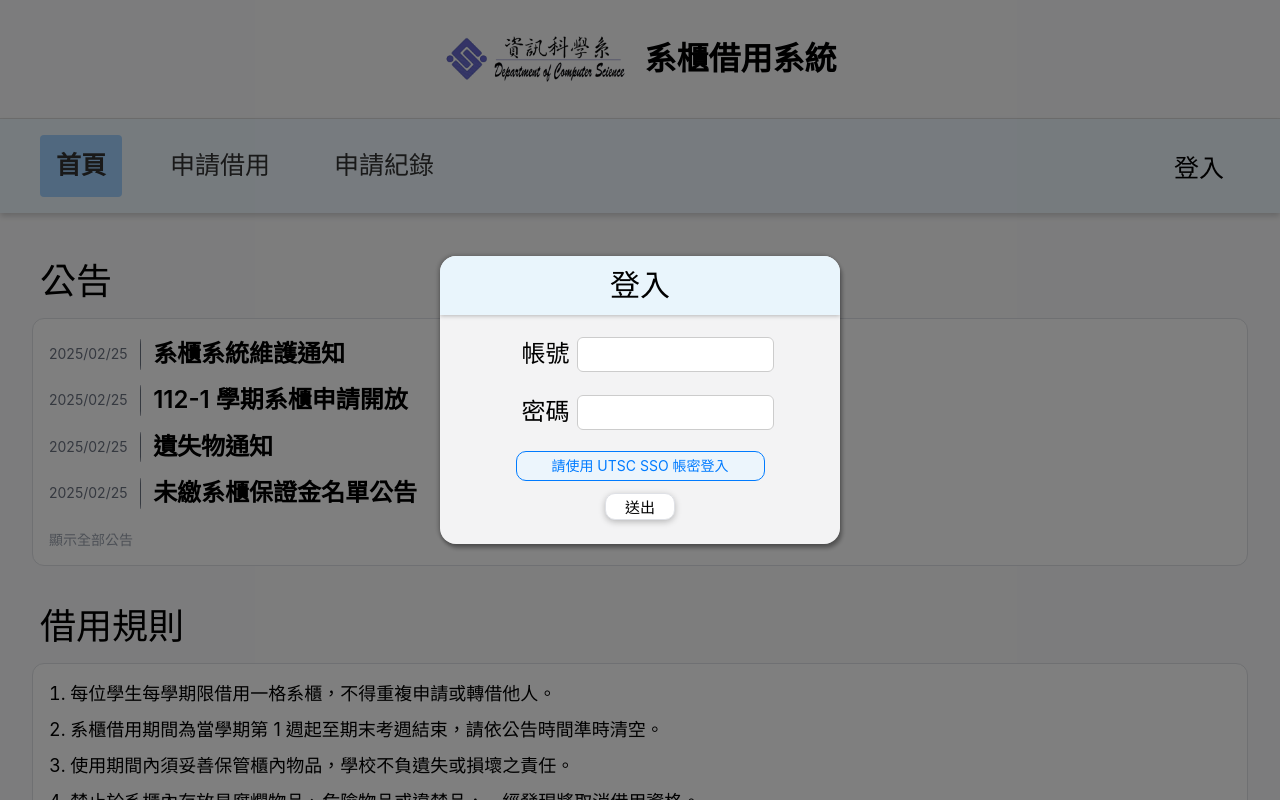
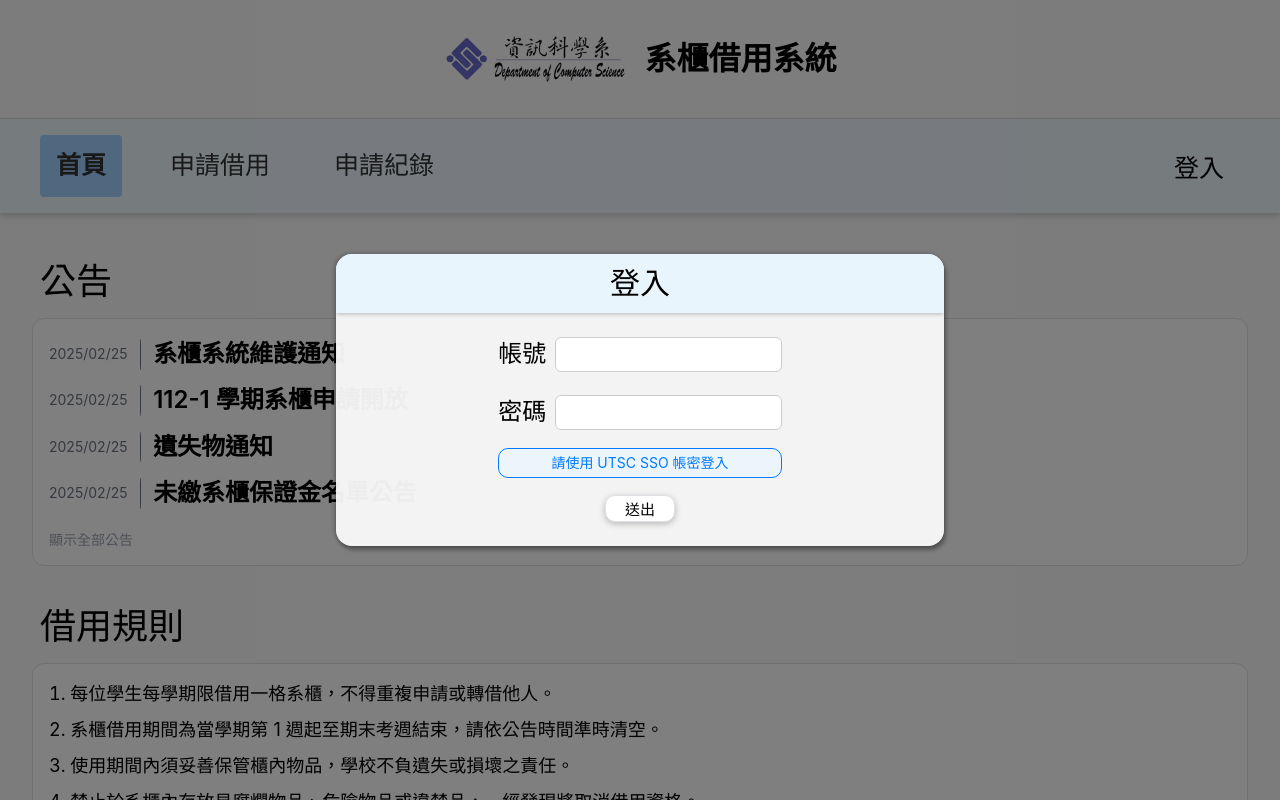
Before and after one commit to UTCS-G505/Locker-borrow-system-Frontend, a Vue app: page / in a window 1280 px wide. Both pictures are taken after a click on the element "申請借用". Shown: the top 800 px of the page. Built offline with nearby package versions, Linux system fonts and the light colour scheme.

Commit message:
把元件改成套用 PopupModal 的寫法

```diff
--- a/src/components/popups/Popup_SignIn.vue
+++ b/src/components/popups/Popup_SignIn.vue
@@ -1,5 +1,6 @@
 <script setup>
 import { defineEmits } from 'vue';
+import PopupModal from './PopupModal.vue';
 
 const emit = defineEmits(['close']);
 
@@ -9,103 +10,61 @@ function close() {
 </script>
 
 <template>
-  <Teleport to="body">
-    <div class="modal-backdrop" @click.self="close">
-      <div class="modal-content">
+  <PopupModal @close="close">
 
-        <div class="modal-header">
-          <slot name="登入"></slot>
-        </div>
+    <template #header>
+      <slot name="登入"></slot>
+    </template>
 
-        <div class="content">
+    <template #content>
+      <div class="signin-layout">
+        <div class="input-group">
           <slot name="帳號"></slot>
         </div>
 
-        <div class="content">
+        <div class="input-group">
           <slot name="密碼"></slot>
         </div>
 
-        <div class="content slot-hint">
+        <div class="hint-group">
           <slot name="提示"></slot>
         </div>
+      </div>
+    </template>
 
-        <div class="buttons">
-          <slot name="送出"></slot>
-        </div>
+    <template #buttons>
+      <slot name="送出"></slot>
+    </template>
 
-      </div>
-    </div>
-  </Teleport>
+  </PopupModal>
 </template>
 
 <style scoped>
 
-.modal-backdrop {
-  position: fixed;
-  inset: 0;
-  background-color: rgba(0,0,0,0.5);
-  z-index: 1000;
+.signin-layout {
+  display: flex;
+  flex-direction: column;
 
-  display: flex;
-  justify-content: center;
   align-items: center;
+  gap: 20px;
+  padding: 7px 0;
 }
 
-.modal-content {
-  background: rgba(250, 250, 251, 0.95);
-  padding: 24px;
-  border-radius: 16px;
-  /* 採用第一個組件的詳細尺寸 */
+:deep(.modal-content) {
   width: 400px;
   max-width: 90%;
-  max-height: 90vh;
-  box-sizing: border-box;
-  box-shadow: 2px 4px 4px rgba(0,0,0,0.35), -1.5px -0.5px 4px rgba(0,0,0,0.25);
-  overflow: auto;
 }
 
-.modal-header {
-  min-height: 60px;
-  background-color: #E8F7FFCC;
+.input-group {
+  width: 70%;
   display: flex;
-  align-items: center;
-  justify-content: center;
-  margin: -25px -24px 0px -24px;
-  border-top-left-radius: 12px;
-  border-top-right-radius: 12px;
-  box-shadow: 0px 1px 4px 0px #00000040;
-}
-
-/* 主要內容區塊（帳號/密碼）*/
-.content {
-  display: flex;
-  flex-direction: column;
-  gap: 25px;
-  padding: 20px 18px 0;
-  align-items: center;
   justify-content: center;
 }
 
-.content.slot-hint {
-    padding: 0px 10px 2px;
-    margin-top: 18px;
-}
-
-.content > div {
+.hint-group {
+  margin-top: -5px;
+  width: 70%;
   display: flex;
-  align-items: center;
   justify-content: center;
 }
-
-.content > div label {
-    width: 50px;
-    margin-right: 7px;
-}
-
-.buttons {
-  display: flex;
-  justify-content: center;
-  margin-top: 5px;
-}
-
 </style>
```
